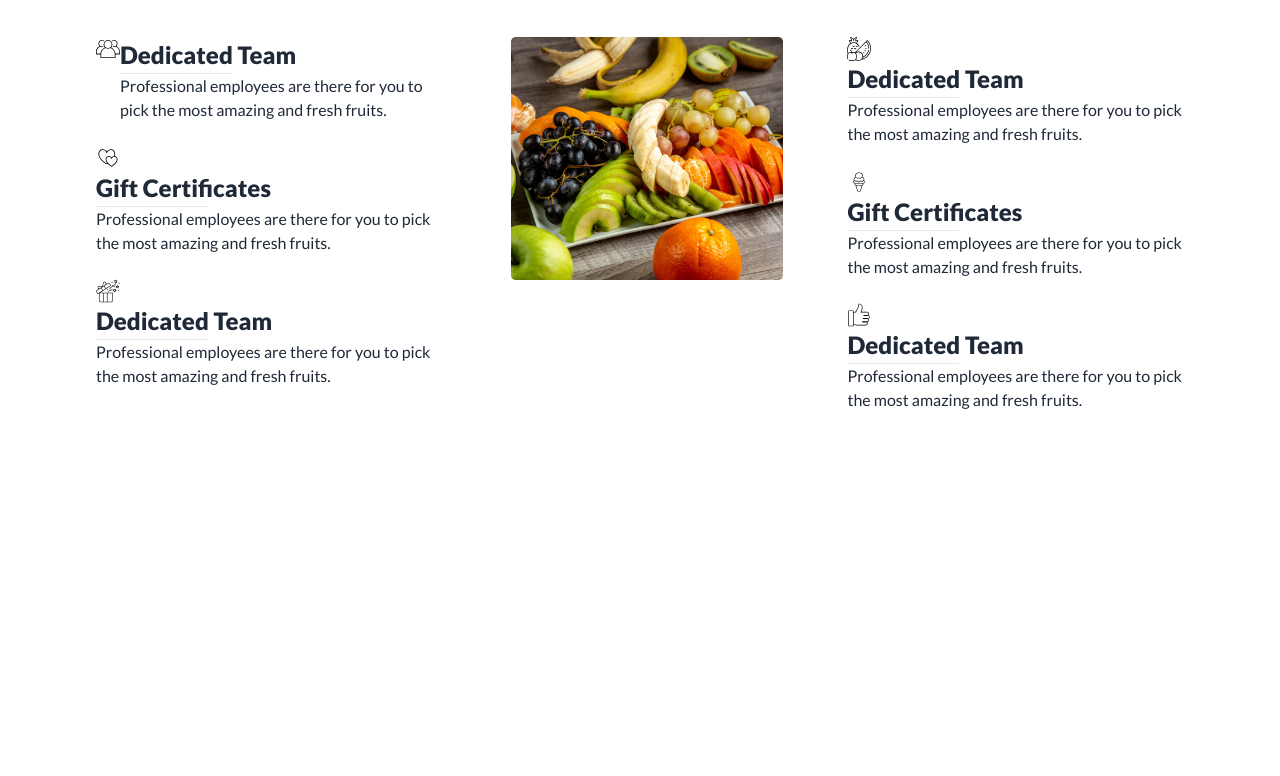
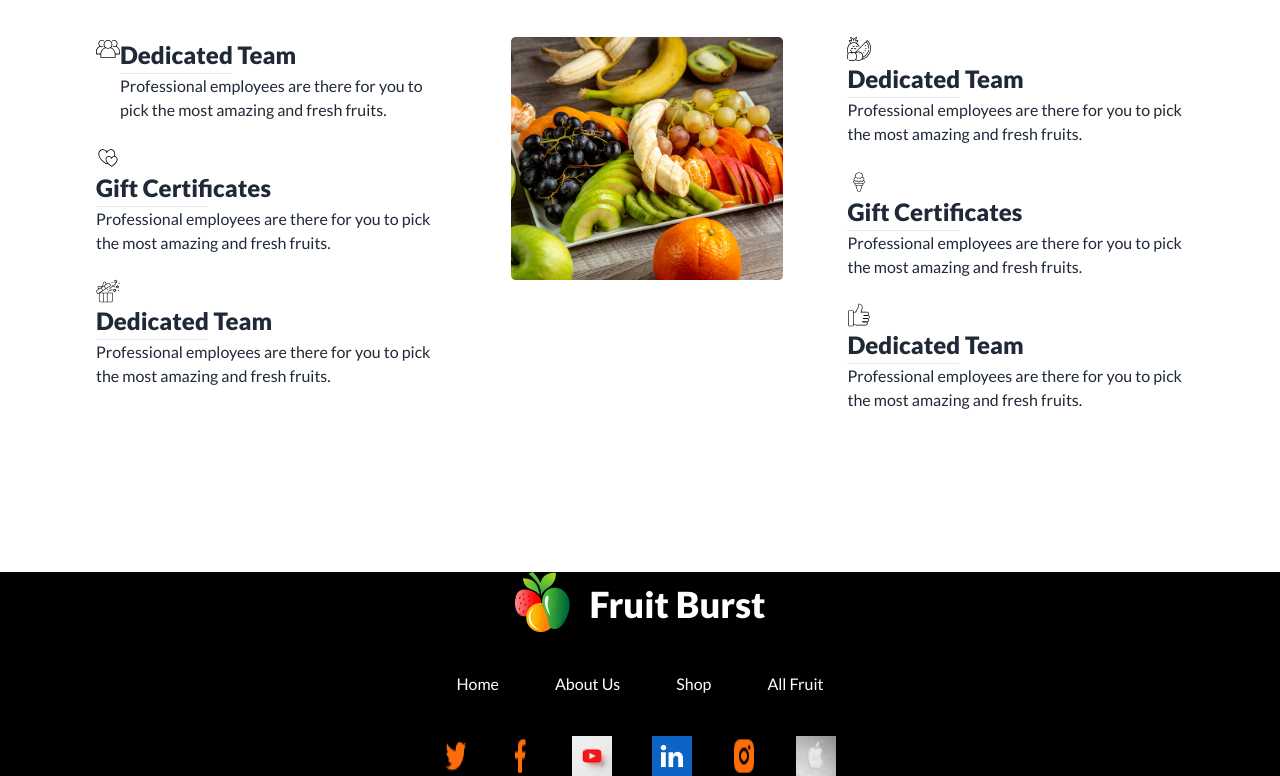
Before and after one commit to rajuahmmed111/B8A3-fruit-brust-daisy, a plain HTML site: page index.html in a window 1280 px wide. Shown: the part 2579-3355 px from the top of the page. Before the commit the page ends 3087 px from the top, so only its background shows below. Drawn offline with nearby package versions, Linux system fonts and the light colour scheme.

Commit message:
added the footer section

```diff
--- a/index.html
+++ b/index.html
@@ -370,6 +370,7 @@
            Latin literature from 45 BC, making it over 2000 years old.</p>
       </div>
 
+      <!-- div part 1 -->
       <div class="flex flex-col gap-16 mt-10 lg:flex-row justify-between">
         <div class="space-y-6">
           <div class="flex">
@@ -427,13 +428,13 @@
             </div>
           </div>
         </div>
-
+        <!-- div part 2 -->
         <div>
           <img src="images/whychoose1.png" alt="">
         </div>
 
 
-
+        <!-- div part 3 -->
         <div class="space-y-6">
           <div>
             <div>
@@ -500,8 +501,34 @@
     </div>
   </main>
   <!-- main end -->
-  <footer>
+  <footer class="bg-[black] mt-16">
+    <div class="space-y-10">
+      <div class="flex justify-center">
+        <div class="">
+          <img src="images/logo.png" alt="">
+        </div>
+        <div class="ml-5 mt-3">
+          <h3 class="text-4xl text-[white] font-extrabold">Fruit Burst</h3>
+        </div>
+      </div>
+      <div>
+        <ul class="flex gap-14 justify-center">
+          <li><a class="text-base text-[white] " href="">Home</a></li>
+          <li><a class="text-base text-[white] " href="">About Us</a></li>
+          <li><a class="text-base text-[white] " href="">Shop</a></li>
+          <li><a class="text-base text-[white] " href="">All Fruit</a></li>
+        </ul>
+      </div>
 
+      <div class="flex gap-10 justify-center">
+        <img src="images/twitter.png" alt="">
+        <img src="images/facebook.png" alt="">
+        <img class="w-10" src="images/youtube.jpg" alt="">
+        <img class="w-10" src="images/Linkind.png" alt="">
+        <img src="images/insta.png" alt="">
+        <img class="w-10" src="images/apple.jpg" alt="">
+      </div>
+    </div>
   </footer>
 
 </body>
```
Also changed, not shown: images/apple.jpg (added), images/facebook.png (added), images/insta.png (added), images/twitter.png (added), images/youtube.jpg (added).
